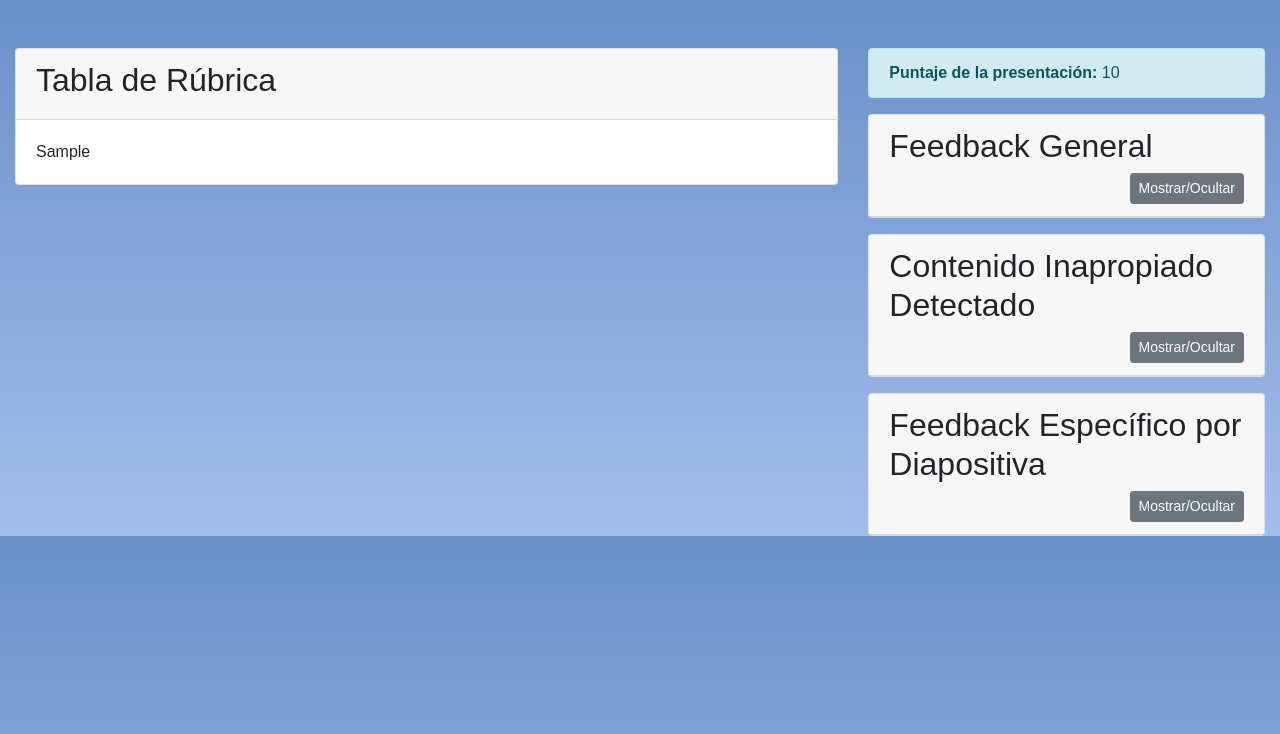
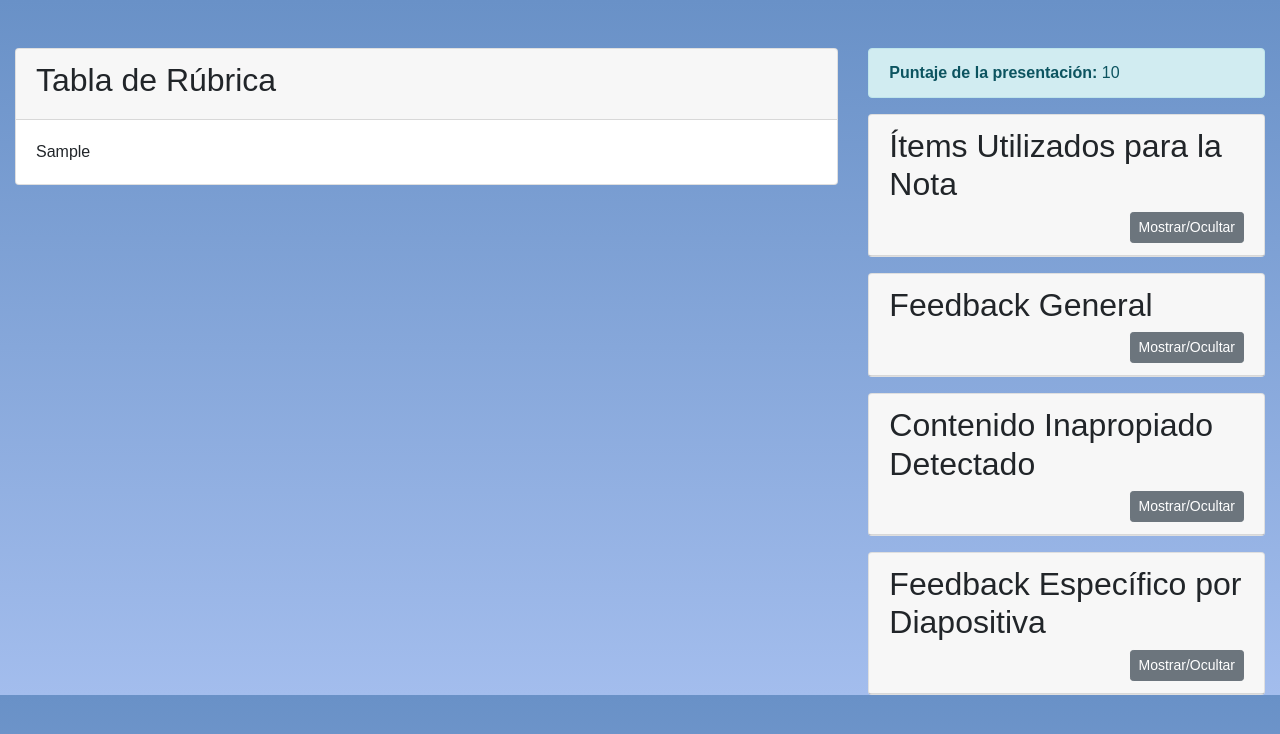
Before and after one commit to DonAlejandro01/ListenFinal, a Flask app: template templates/result.html in a window 1280 px wide. Shown: the top 734 px of the page. Run offline with Flask 3, Linux system fonts and the light colour scheme; the template is opened without the code that fills it: most values are stand-ins (such as "Sample title", 1, 10 or a date in 2020); some libraries are stand-ins or nearby versions.

Commit message:
the last

```diff
--- a/app.py
+++ b/app.py
@@ -97,7 +97,7 @@ def uploader_file():
                     points_type = get_points_type(rubric_text)
                     max_score = calculate_total_score(measures, points_type)  # Calcular el puntaje máximo
 
-                    grade, specific_feedback, slide_feedback = evaluate_presentation(presentation_text, measures, points_type, titles, subtitles, body_texts, analyzed_images, user_type, topic_description)
+                    grade, specific_feedback, slide_feedback, used_measures = evaluate_presentation(presentation_text, measures, points_type, titles, subtitles, body_texts, analyzed_images, user_type, topic_description)
                     general_feedback = generate_general_feedback(presentation_theme, presentation_type, titles, subtitles, body_texts, analyzed_images, user_type)
 
                     total_score = sum([int(feedback.split(":")[1]) for feedback in specific_feedback if ":" in feedback])  # Calcular el puntaje total
@@ -106,7 +106,7 @@ def uploader_file():
                     if grade == 7:
                         general_feedback += "\nFelicidades, has obtenido una nota perfecta. ¡Excelente trabajo!"
 
-                    return render_template('result.html', presentation_score=grade, specific_feedback=specific_feedback, general_feedback=general_feedback.split('\n'), inappropriate_content_feedback=inappropriate_content, rubric_table_html=rubric_table_html, user_type=user_type, slide_feedback=slide_feedback)
+                    return render_template('result.html', presentation_score=grade, specific_feedback=specific_feedback, general_feedback=general_feedback.split('\n'), inappropriate_content_feedback=inappropriate_content, rubric_table_html=rubric_table_html, user_type=user_type, slide_feedback=slide_feedback, used_measures=used_measures)
                 else:
                     flash('No se seleccionó ningún archivo de rúbrica')
                     return redirect(request.url)
@@ -118,7 +118,6 @@ def uploader_file():
         return redirect(request.url)
     else:
         return render_template('upload.html')
-
 
 def extract_text_from_pdf(filepath):
     doc = fitz.open(filepath)
@@ -287,6 +286,7 @@ def evaluate_presentation(presentation_text, measures, points_type, titles, subt
         slide_feedback = check_slide_consistency(titles, subtitles, body_texts, analyzed_images, topic_description)
         total_score = 0
         max_score = calculate_total_score(measures, points_type)
+        used_measures = {measure: 0 for measure in measures}  # Para marcar los ítems utilizados
 
         for slide in slide_feedback:
             is_consistent = True
@@ -349,6 +349,7 @@ def evaluate_presentation(presentation_text, measures, points_type, titles, subt
                 try:
                     score = int(score.strip().split("/")[0])
                     scores[measure] = score
+                    used_measures[measure] = score  # Marcar el ítem utilizado
                     feedback_lines.append(f"{measure}: {score}")
                 except ValueError:
                     scores[measure] = 0
@@ -361,10 +362,10 @@ def evaluate_presentation(presentation_text, measures, points_type, titles, subt
 
         grade = convert_score_to_grade(total_score, max_score)  # Calcular la nota final
 
-        return grade, feedback_list, slide_feedback
+        return grade, feedback_list, slide_feedback, used_measures
     except Exception as e:
         print(f"Error al evaluar la presentación: {e}")
-        return 0, ["Error en la evaluación de la presentación."], []
+        return 0, ["Error en la evaluación de la presentación."], [], {}
 
 def generate_general_feedback(theme, p_type, titles, subtitles, body_texts, images_info, user_type):
     prompt = f"""
@@ -468,7 +469,6 @@ def table_to_html(table):
     html_table += '</table>'
     return html_table
 
-
 def generate_slide_feedback(titles, subtitles, body_texts, analyzed_images, user_type):
     slide_feedback = []
     for slide_idx, (title, subtitle, body_text, analyzed_image) in enumerate(zip(titles, subtitles, body_texts, analyzed_images)):
--- a/templates/result.html
+++ b/templates/result.html
@@ -39,6 +39,24 @@
             <div class="col-md-4 feedback-col">
                 <div class="alert alert-info">
                     <strong>Puntaje de la presentación:</strong> {{ presentation_score }}
+                </div>
+
+                <div class="card mt-3">
+                    <div class="card-header">
+                        <h2>Ítems Utilizados para la Nota</h2>
+                        <button class="btn btn-secondary btn-sm float-right" type="button" data-toggle="collapse" data-target="#usedMeasures" aria-expanded="false" aria-controls="usedMeasures">
+                            Mostrar/Ocultar
+                        </button>
+                    </div>
+                    <div class="collapse" id="usedMeasures">
+                        <div class="card-body">
+                            <ul>
+                                {% for measure, score in used_measures.items() %}
+                                    <li>{{ measure }}: {{ score }}</li>
+                                {% endfor %}
+                            </ul>
+                        </div>
+                    </div>
                 </div>
 
                 <div class="card mt-3">
```
Also changed, not shown: 1 other file.
